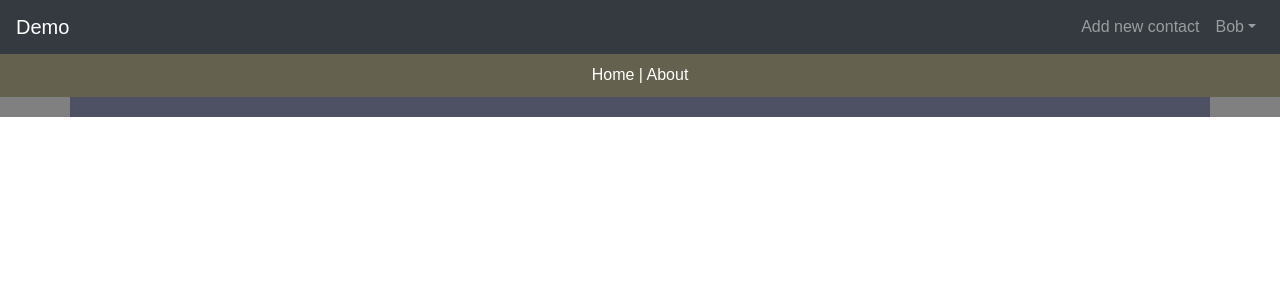
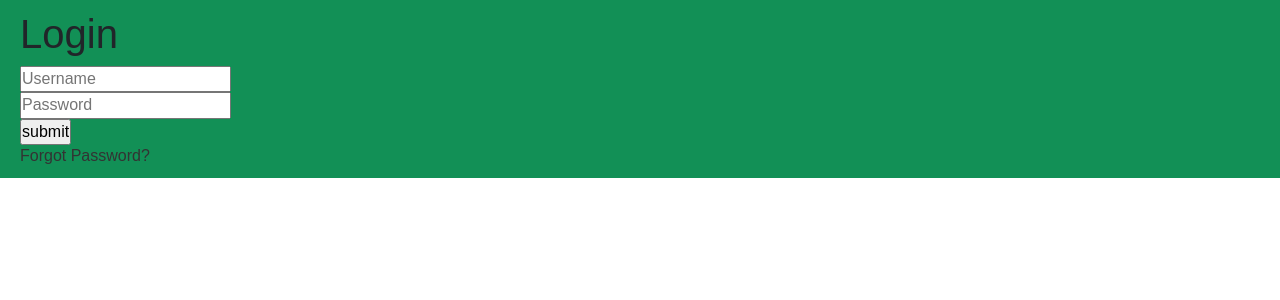
Before and after one commit to TheParodicts/Abandoned_Initial_ChatUI, a React (Create React App) app: page /login in a window 1280 px wide. Shown: the top 300 px of the page. Built offline with nearby package versions, Linux system fonts and the light colour scheme.

Commit message:
Added Basic Login/Reset Password pages
Added Login.js to the pages folder, created a CSS folder inside and a
loginComponents folder to house all components related to Login (For
organization).

TODO: Make it functional (have submitted info go up the tree to where it
needs to be sent).

```diff
--- /dev/null
+++ b/src/components/pages/CSS/Login.css
@@ -0,0 +1,15 @@
+.mainContainer{
+padding:  10px 20px 10px 20px;
+background-color: #129056;
+}
+
+.submitForm{
+  style={{ display: 'flex' }}
+}
+.loginField{
+  style={{ flex:'10'; padding:'5px' }}
+}
+
+.loginBtn{
+    style={{ flex:'1'; padding-left: '5px'}}
+}
--- /dev/null
+++ b/src/components/pages/Login.js
@@ -0,0 +1,36 @@
+import { BrowserRouter as Router, Route} from 'react-router-dom';
+import React, { Component } from 'react';
+import {Link} from 'react-router-dom';
+import './CSS/Login.css';
+import LoginForm from './loginComponents/LoginForm';
+import ResetPassword from './loginComponents/ResetPassword'
+
+class Login extends Component {
+
+  render() {return(
+    <Router>
+      <div className="mainContainer">
+        <Route path="/login" render= {props =>(
+          <React.Fragment>
+            <h1 className="loginHeader">Login</h1>
+            <div>
+              <LoginForm />
+            </div>
+            <div>
+              <Link to="/ResetPassword">Forgot Password?</Link>
+            </div>
+          </React.Fragment>)}>
+        </Route>
+        <Route exact path="/ResetPassword"
+        component = {ResetPassword}/>
+      </div>
+    </Router>
+    )
+  }
+}
+
+// PropTypes
+
+
+
+export default Login;
--- /dev/null
+++ b/src/components/pages/loginComponents/LoginForm.js
@@ -0,0 +1,47 @@
+import React, { Component } from 'react';
+
+class LoginForm extends Component {
+
+state = {
+  username: '',
+  password: ''
+}
+
+onChange = (e) => this.setState({[e.target.name]: e.target.value});
+
+  render() {return(
+      <form className = 'submitForm'
+      onSubmit={this.onSubmit} >
+        <div>
+          <input className="loginField"
+          type="text" name="username"
+          placeholder="Username"
+          value={this.state.username}
+          onChange={this.onChange}
+          />
+        </div>
+        <div>
+           <input className="loginField"
+           type="password" name="password"
+           placeholder="Password"
+           value={this.state.password}
+           onChange={this.onChange}
+           />
+        </div>
+        <div>
+           <input
+           type="submit"
+           value="submit"
+           className="loginBtn"
+          />
+      </div>
+    </form>
+    )
+  }
+}
+
+// PropTypes
+
+
+
+export default LoginForm;
--- /dev/null
+++ b/src/components/pages/loginComponents/ResetHeader.js
@@ -0,0 +1,8 @@
+import React, {Component} from 'react'
+
+class ResetHeader extends Component {
+  render() {return(
+    <h1 className='resetHeader'>Reset Password</h1>
+  )}
+}
+export default ResetHeader;
--- /dev/null
+++ b/src/components/pages/loginComponents/ResetPassForm.js
@@ -0,0 +1,37 @@
+import React, { Component } from 'react';
+
+class ResetPassForm extends Component {
+
+  state = {
+  email: ''
+}
+
+onChange = (e) => this.setState(
+  {[e.target.name]: e.target.value});
+
+render() {return (
+  <React.Fragment>
+      <form className = 'submitForm'
+      onSubmit={this.onSubmit} >
+        <div>
+          <input className="loginField"
+          type="text" name="email"
+          placeholder="E-mail"
+          value={this.state.email}
+          onChange={this.onChange}
+          />
+        </div>
+        <div>
+           <input
+           type="submit"
+           value="submit"
+           className="loginBtn"
+          />
+      </div>
+    </form>
+  </React.Fragment>
+    )
+  }
+}
+
+export default ResetPassForm;
--- /dev/null
+++ b/src/components/pages/loginComponents/ResetPassword.js
@@ -0,0 +1,14 @@
+import React from 'react'
+import ResetPassForm from "./ResetPassForm"
+import ResetHeader from './ResetHeader'
+
+function ResetPassword(){
+  return (
+    <React.Fragment>
+      <ResetHeader />
+      <ResetPassForm />
+    </React.Fragment>
+  )
+}
+
+export default ResetPassword;
--- a/src/index.js
+++ b/src/index.js
@@ -5,5 +5,6 @@ import 'bootstrap/dist/css/bootstrap.min.css';
 import 'font-awesome/css/font-awesome.min.css'
 import './index.css';
 import App from './App';
+import Login from './components/pages/Login'
 
-ReactDOM.render(<App />, document.getElementById('root'));
+ReactDOM.render(<Login />, document.getElementById('root'));
```
Also changed, not shown: 1 other file (tests, documents, lock files or other folders).
